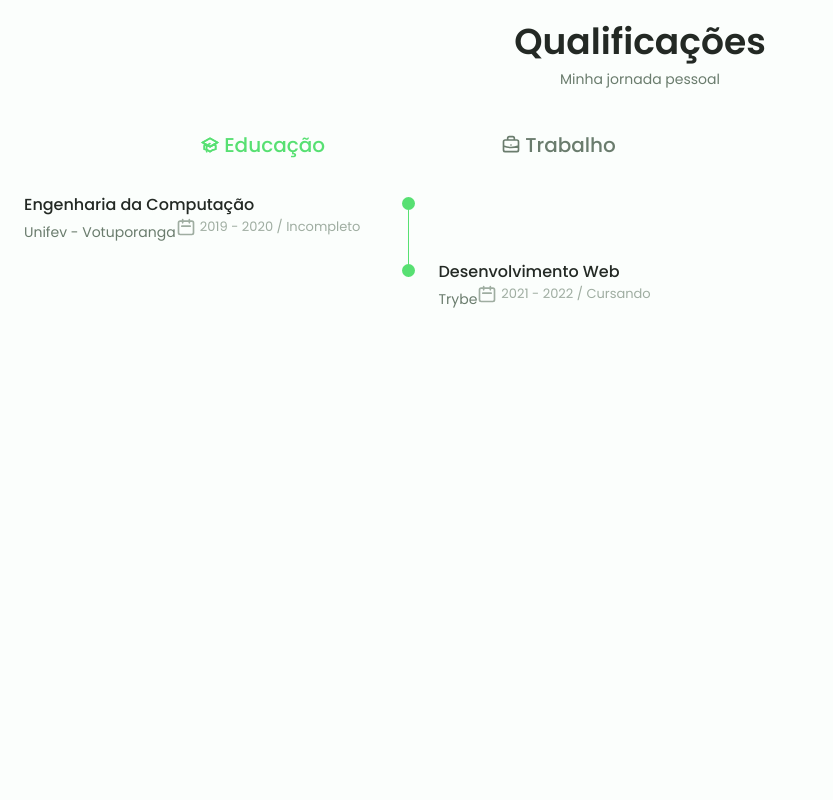
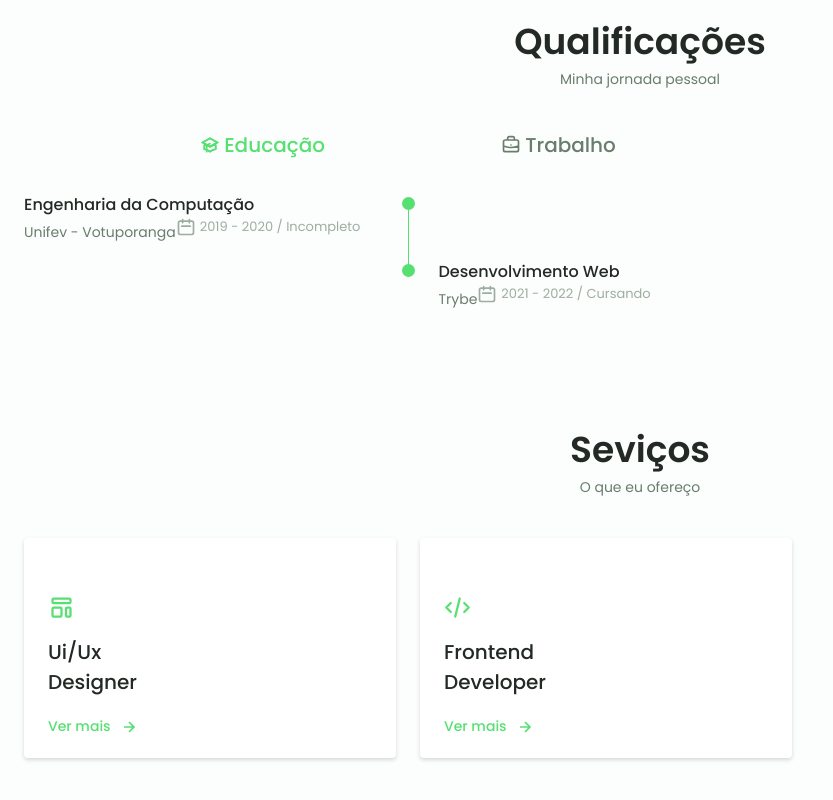
Before and after one commit to renatoadorno/portfolio-renatoAdorno, a React (Create React App) app: page / in a window 1280 px wide. Shown: the part 1881-2681 px from the top of the page, without its empty margins (0-833 px from the left). Before the commit the page ends 2319 px from the top, so only its background shows below. Built offline with nearby package versions, Linux system fonts and the light colour scheme.

Commit message:
component services pronto

```diff
--- a/package.json
+++ b/package.json
@@ -4,6 +4,7 @@
   "private": true,
   "dependencies": {
     "@heroicons/react": "^1.0.5",
+    "@mui/icons-material": "^5.2.5",
     "@testing-library/jest-dom": "^5.16.1",
     "@testing-library/react": "^12.1.2",
     "@testing-library/user-event": "^13.5.0",
--- a/src/App.css
+++ b/src/App.css
@@ -355,6 +355,21 @@ button {
   align-items: center;
 }
 
+.button--small {
+  padding: .75rem 1rem;
+}
+
+.button--link {
+  padding: 0;
+  background-color: transparent;
+  color: var(--first-color);
+}
+
+.button--link:hover {
+  background-color: transparent;
+  color: var(--first-color-alt);
+}
+
 /*==================== ABOUT ====================*/
 .about__img {
   width: 200px;
@@ -626,36 +641,106 @@ button {
   color: var(--first-color);
 }
 
-/* .button {
-  display: inline-block;
-  background-color: var(--first-color);
-  color: #FFF;
-  padding: 1rem;
-  border-radius: .5rem;
+/*==================== SERVICES ====================*/
+.services__container {
+  gap: 1.5rem;
+  grid-template-columns: repeat(2, 1fr);
+}
+
+.services__content {
+  position: relative;
+  background-color: var(--container-color);
+  padding: 3.5rem .5rem 1.25rem 1.5rem;
+  border-radius: .25rem;
+  box-shadow: 0 2px 4px rgba(0, 0, 0, .15);
+  transition: .2s;
+}
+
+.services__content:hover {
+  box-shadow: 0 4px 8px rgba(0, 0, 0, .25);
+}
+
+.services__icon {
+  display: block;
+  font-size: 1.5rem;
+  color: var(--first-color);
+  margin-bottom: var(--mb-1);
+  width: 27px;
+}
+
+.services__title {
+  font-size: var(--h3-font-size);
+  margin-bottom: var(--mb-1);
   font-weight: var(--font-medium);
+}
+
+.services__button {
+  cursor: pointer;
   font-size: var(--small-font-size);
 }
 
-.button:hover {
-  background-color: var(--first-color-alt);
+.services__button:hover .button__icon{
+  transform: translateX(.25rem);
 }
 
-.button__icon {
-  font-size: 1.25rem;
-  margin-left: var(--mb-0-5);
+.services__modal {
+  position: fixed;
+  top: 0;
+  left: 0;
+  right: 0;
+  bottom: 0;
+  background-color: rgba(0, 0, 0, .5);
+  display: flex;
+  align-items: center;
+  justify-content: center;
+  padding: 0 1rem;
+  z-index: var(--z-modal);
+  opacity: 0;
+  visibility: hidden;
   transition: .3s;
 }
 
-.button--flex {
-  display: inline-flex;
-  align-items: center;
-} */
+.services__modal-content {
+  position: relative;
+  background-color: var(--container-color);
+  padding: 1.5rem;
+  border-radius: .5rem;
+}
 
-/*==================== SERVICES ====================*/
+.services__modal-services {
+  row-gap: 1rem;
+}
 
+.services__modal-service {
+  display: flex;
+}
+
+.services__modal-title {
+  font-size: var(--h3-font-size);
+  font-weight: var(--font-medium);
+  margin-bottom: var(--mb-1-5);
+}
+
+.services__modal-close {
+  position: absolute;
+  top: 1rem;
+  right: 1rem;
+  font-size: 1.5rem;
+  color: var(--first-color);
+  cursor: pointer;
+}
+
+.services__modal-icon {
+  width: 20px;
+  color: var(--first-color);
+  margin-right: var(--mb-0-25);
+}
 
 /* Active Modal */
-
+.active-modal {
+  opacity: 1;
+  visibility: visible;
+}
 
 /*==================== PORTFOLIO ====================*/
 
--- a/src/App.js
+++ b/src/App.js
@@ -4,6 +4,7 @@ import Home from './components/Home';
 import About from './components/About';
 import Skills from './components/Skills'
 import Qualification from './components/Qualification';
+import Services from './components/Services';
 import './App.css';
 
 function App() {
@@ -13,6 +14,7 @@ function App() {
       <About />
       <Skills />
       <Qualification />
+      <Services />
       <Header />
     </div>
   );
--- /dev/null
+++ b/src/components/Services.jsx
@@ -0,0 +1,173 @@
+import React, { useState } from 'react'
+import { BiRightArrowAlt } from "react-icons/bi";
+import { RiCloseLine } from "react-icons/ri";
+import { CheckCircleIcon } from '@heroicons/react/outline'
+import { CodeIcon } from '@heroicons/react/outline'
+import { TemplateIcon } from '@heroicons/react/outline'
+
+export default function Services() {
+  const [servicesOne, setServicesOne] = useState(false);
+  const [servicesTwo, setServicesTwo] = useState(false);
+
+  const modalOne = () => {
+    if(servicesOne === false) return setServicesOne(true);
+    else return setServicesOne(false);
+  }
+
+  const modalTwo = () => {
+    if(servicesTwo === false) return setServicesTwo(true);
+    else return setServicesTwo(false);
+  }
+
+  return (
+    <section className="services section" id="sevices">
+      <h2 className="section__title">Seviços</h2>
+      <span className="section__subtitle">O que eu ofereço</span>
+
+      <div className="services__container container grid">
+
+        {/* ================SERVICES 1==================== */}
+        <div className="services__content">
+          <div>
+            <TemplateIcon className="services__icon" />
+            <h3 className="services__title">Ui/Ux <br/> Designer</h3>
+          </div>
+
+          <span
+            onClick={ modalOne }
+            className="button button--flex button--small button--link services__button"
+          >
+            Ver mais
+            <BiRightArrowAlt className="button__icon" />
+          </span>
+
+          {servicesOne ? (
+            <div className="services__modal active-modal">
+              <div className="services__modal-content">
+                <h4 className="services__modal-title">Ui/Ux <br/> Designer</h4>
+                <RiCloseLine
+                  onClick={ modalOne }
+                  className="services__modal-close"
+                />
+
+                <ul className="services__modal-services grid">
+                  <li className="services__modal-service">
+                    <CheckCircleIcon className="services__modal-icon" />
+                    <p>Desenvolvimento da interface de usuário</p>
+                  </li>
+                  <li className="services__modal-service">
+                    <CheckCircleIcon className="services__modal-icon" />
+                    <p>Desenvolvimento de página web</p>
+                  </li>
+                  <li className="services__modal-service">
+                    <CheckCircleIcon className="services__modal-icon" />
+                    <p>Posicione a marca da sua empresa</p>
+                  </li>
+                </ul>
+              </div>
+            </div>
+          )
+          :
+          (
+            <div className="services__modal">
+              <div className="services__modal-content">
+                <h4 className="services__modal-title">Ui/Ux <br/> Designer</h4>
+                <RiCloseLine
+                  onClick={ modalOne }
+                  className="services__modal-close"
+                />
+
+                <ul className="services__modal-services grid">
+                  <li className="services__modal-service">
+                    <CheckCircleIcon className="services__modal-icon" />
+                    <p>Desenvolvimento da interface de usuário</p>
+                  </li>
+                  <li className="services__modal-service">
+                    <CheckCircleIcon className="services__modal-icon" />
+                    <p>Desenvolvimento de página web</p>
+                  </li>
+                  <li className="services__modal-service">
+                    <CheckCircleIcon className="services__modal-icon" />
+                    <p>Posicione a marca da sua empresa</p>
+                  </li>
+                </ul>
+              </div>
+            </div>
+          )}
+        </div>
+
+        {/* ================SERVICES 2==================== */}
+        <div className="services__content">
+          <div>
+            <CodeIcon className="services__icon" />
+            <h3 className="services__title">Frontend <br/> Developer</h3>
+          </div>
+
+          <span
+            onClick={ modalTwo }
+            className="button button--flex button--small button--link services__button"
+          >
+            Ver mais
+            <BiRightArrowAlt className="button__icon" />
+          </span>
+
+          {servicesTwo ? (
+            <div className="services__modal active-modal">
+              <div className="services__modal-content">
+                <h4 className="services__modal-title">Frontend <br/> Developer</h4>
+                <RiCloseLine
+                  onClick={ modalTwo }
+                  className="services__modal-close"
+                />
+
+                <ul className="services__modal-services grid">
+                  <li className="services__modal-service">
+                    <CheckCircleIcon className="services__modal-icon" />
+                    <p>nnnnnnnnnnnnnnnnnnnnnnnnnnnnnnnn</p>
+                  </li>
+                  <li className="services__modal-service">
+                    <CheckCircleIcon className="services__modal-icon" />
+                    <p>Desenvolvimento de página web</p>
+                  </li>
+                  <li className="services__modal-service">
+                    <CheckCircleIcon className="services__modal-icon" />
+                    <p>Posicione a marca da sua empresa</p>
+                  </li>
+                </ul>
+              </div>
+            </div>
+          )
+          :
+          (
+            <div className="services__modal">
+              <div className="services__modal-content">
+                <h4 className="services__modal-title">Frontend <br/> Developer</h4>
+                <RiCloseLine
+                  onClick={ modalTwo }
+                  className="services__modal-close"
+                />
+
+                <ul className="services__modal-services grid">
+                  <li className="services__modal-service">
+                    <CheckCircleIcon className="services__modal-icon" />
+                    <p>Desenvolvimento da interface de usuário</p>
+                  </li>
+                  <li className="services__modal-service">
+                    <CheckCircleIcon className="services__modal-icon" />
+                    <p>Desenvolvimento de página web</p>
+                  </li>
+                  <li className="services__modal-service">
+                    <CheckCircleIcon className="services__modal-icon" />
+                    <p>Posicione a marca da sua empresa</p>
+                  </li>
+                </ul>
+              </div>
+            </div>
+          )}
+        </div>
+
+      </div>
+
+    </section>
+  )
+}
```
Also changed, not shown: 1 other file (tests, documents, lock files or other folders).
